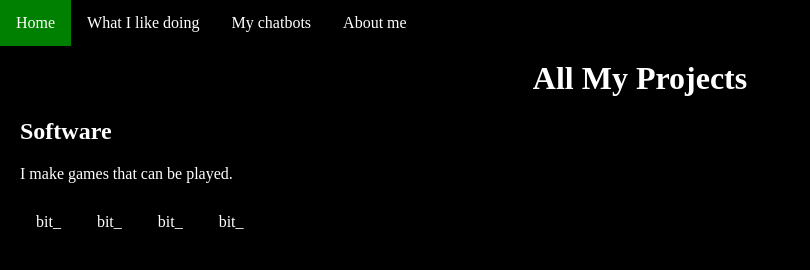
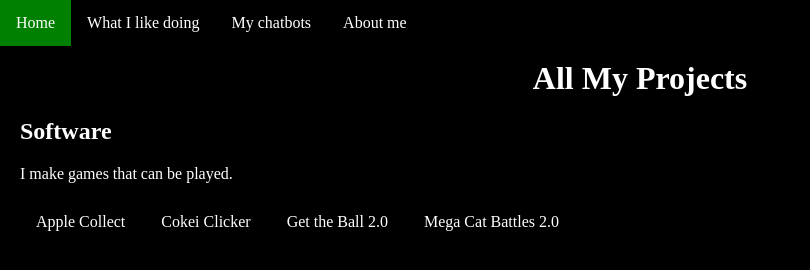
Before and after one commit to niknal357/My-site, a plain HTML site: page Main.htm in a window 1280 px wide. Shown: the whole page, without its empty margins (0-810 px from the left). Drawn offline with Linux system fonts and the light colour scheme.

Commit message:
Update Main.htm

```diff
--- a/Main.htm
+++ b/Main.htm
@@ -16,10 +16,10 @@
         	<h2>Software</h2>
             <p>I make games that can be played.</p>
             <p>
-                <a href="https://scratch.mit.edu/projects/107706021/fullscreen/" class="button" target="_blank">bit_</a>
-                <a href="https://scratch.mit.edu/projects/261970474/fullscreen/" class="button" target="_blank">bit_</a>
-                <a href="https://scratch.mit.edu/projects/245210985/fullscreen/" class="button" target="_blank">bit_</a>
-                <a href="https://scratch.mit.edu/projects/111470350/fullscreen/" class="button" target="_blank">bit_</a>
+                <a href="https://scratch.mit.edu/projects/107706021/fullscreen/" class="button" target="_blank">Apple Collect</a>
+                <a href="https://scratch.mit.edu/projects/261970474/fullscreen/" class="button" target="_blank">Cokei Clicker</a>
+                <a href="https://scratch.mit.edu/projects/245210985/fullscreen/" class="button" target="_blank">Get the Ball 2.0</a>
+                <a href="https://scratch.mit.edu/projects/111470350/fullscreen/" class="button" target="_blank">Mega Cat Battles 2.0</a>
             </p>
 	</div>
 	</body>
```
